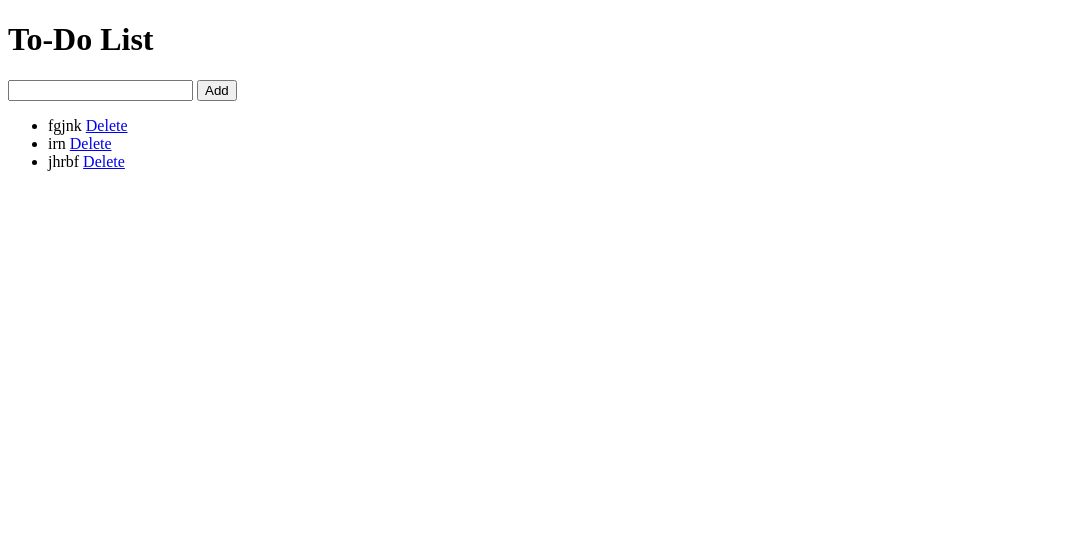
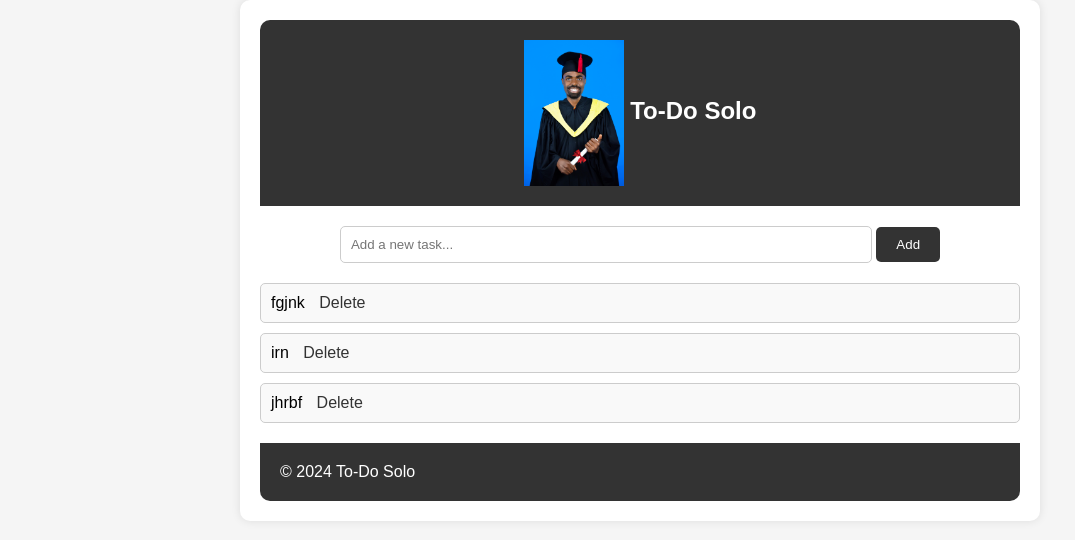
Before and after one commit to GS-Macherechedze/todo_project, a Django app: template todo_list/templates/todo_list/task_list.html in a window 1280 px wide. Shown: the top 540 px of the page, without its empty margins (0-1075 px from the left). Run offline with Django 5.2, Linux system fonts and the light colour scheme; the template is opened without the code that fills it: values that come from a table or form of the project are taken from there, others are empty; data comes from the database, SQL or seed files in the repository; both versions use the stored data as it was after the commit; parts of the project's set-up code (start-up, migrations or seed data) failed here and were passed over.

Commit message:
commit50

```diff
--- a/todo_list/templates/todo_list/task_list.html
+++ b/todo_list/templates/todo_list/task_list.html
@@ -1,19 +1,186 @@
+{% load static %}
 <!DOCTYPE html>
-<html>
+<html lang="en">
 <head>
+    <meta charset="UTF-8">
+    <meta name="viewport" content="width=device-width, initial-scale=1.0">
     <title>To-Do List</title>
+
+    <style>
+        /* Reset default browser styles */
+        * {
+            margin: 0;
+            padding: 0;
+            box-sizing: border-box;
+        }
+
+        /* Global styles */
+        body {
+            font-family: Arial, sans-serif;
+            background-color: #f5f5f5;
+        }
+
+        .container {
+            max-width: 800px;
+            margin: 0 auto;
+            padding: 20px;
+            background-color: #fff;
+            border-radius: 10px;
+            box-shadow: 0 0 10px rgba(0, 0, 0, 0.1);
+        }
+
+        .title-bar {
+            background-color: #333;
+            color: #fff;
+            padding: 20px;
+            text-align: center;
+            border-top-left-radius: 10px;
+            border-top-right-radius: 10px;
+        }
+
+        .title-bar h1 {
+            margin: 0;
+            font-size: 24px;
+        }
+
+        .logo {
+            max-width: 100px;
+            height: auto;
+            vertical-align: middle;
+        }
+
+        .task-form {
+            margin-top: 20px;
+            text-align: center;
+        }
+
+        .task-form input[type="text"] {
+            width: 70%;
+            padding: 10px;
+            border: 1px solid #ccc;
+            border-radius: 5px;
+        }
+
+        .task-form button {
+            padding: 10px 20px;
+            background-color: #333;
+            color: #fff;
+            border: none;
+            border-radius: 5px;
+            cursor: pointer;
+        }
+
+        .task-list {
+            list-style-type: none;
+            margin-top: 20px;
+        }
+
+        .task-list li {
+            padding: 10px;
+            background-color: #f9f9f9;
+            border: 1px solid #ccc;
+            border-radius: 5px;
+            margin-bottom: 10px;
+        }
+
+        .task-list li a {
+            color: #333;
+            text-decoration: none;
+            margin-left: 10px;
+        }
+
+        .task-list li a:hover {
+            text-decoration: underline;
+        }
+
+        /* Footer styles */
+        .footer {
+            text-align: center;
+            margin-top: 20px;
+            padding: 10px;
+            background-color: #333;
+            color: #fff;
+            border-bottom-left-radius: 10px;
+            border-bottom-right-radius: 10px;
+        }
+
+        .footer {
+            background-color: #333;
+            color: #fff;
+            padding: 20px;
+            text-align: center;
+            border-bottom-left-radius: 10px;
+            border-bottom-right-radius: 10px;
+        }
+
+        .footer-content {
+            display: flex;
+            justify-content: space-between;
+            align-items: center;
+        }
+
+        .footer-content p {
+            margin: 0;
+        }
+
+        .social-icons {
+            list-style: none;
+            padding: 0;
+            margin: 0;
+        }
+
+        .social-icons li {
+            display: inline-block;
+            margin-right: 10px;
+        }
+
+        .social-icons li:last-child {
+            margin-right: 0;
+        }
+
+        .social-icons a {
+            color: #fff;
+            font-size: 20px;
+            text-decoration: none;
+        }
+
+        .social-icons a:hover {
+            color: #bbb;
+        }
+
+    </style>
 </head>
 <body>
-    <h1>To-Do List</h1>
-    <form action="{% url 'add_task' %}" method="post">
+    <div class="container">
+        <div class="title-bar">
+            <h1>
+                <img src="{% static 'images/logo.png' %}" alt="Logo" class="logo">
+                To-Do Solo
+            </h1>
+        </div>
+        <form class="task-form" action="{% url 'add_task' %}" method="post">
             {% csrf_token %}
-        <input type="text" name="title" required>
+            <input type="text" name="title" placeholder="Add a new task..." required>
             <button type="submit">Add</button>
         </form>
-    <ul>
+        <ul class="task-list">
             {% for task in tasks %}
             <li>{{ task.title }} <a href="{% url 'delete_task' task.id %}">Delete</a></li>
             {% endfor %}
         </ul>
+        <!-- Footer -->
+        <div class="footer">
+            <div class="footer-content">
+                <p>&copy; 2024 To-Do Solo</p>
+                <ul class="social-icons">
+                    <li><a href="#"><i class="fab fa-facebook-f"></i></a></li>
+                    <li><a href="#"><i class="fab fa-twitter"></i></a></li>
+                    <li><a href="#"><i class="fab fa-instagram"></i></a></li>
+                    <li><a href="#"><i class="fab fa-linkedin-in"></i></a></li>
+                </ul>
+            </div>
+        </div>
+
+    </div>
 </body>
 </html>
```
Also changed, not shown: todo_project/settings.py (+17 -2 lines), db.sqlite3, djangoprojectlocalrun.png (added), todo_list/static/css/style.css (added), todo_list/static/images/logo.png (added). Lines whose indentation alone changed are shown as unchanged.
